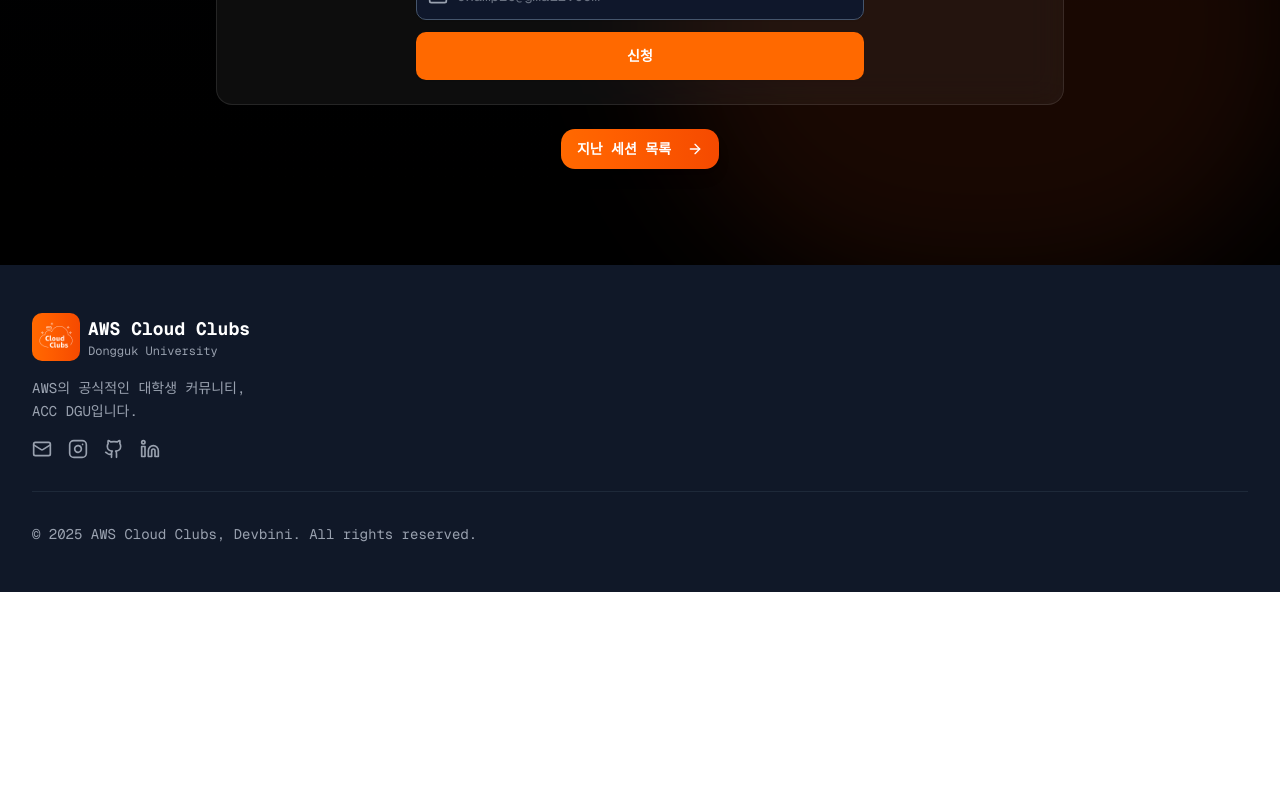
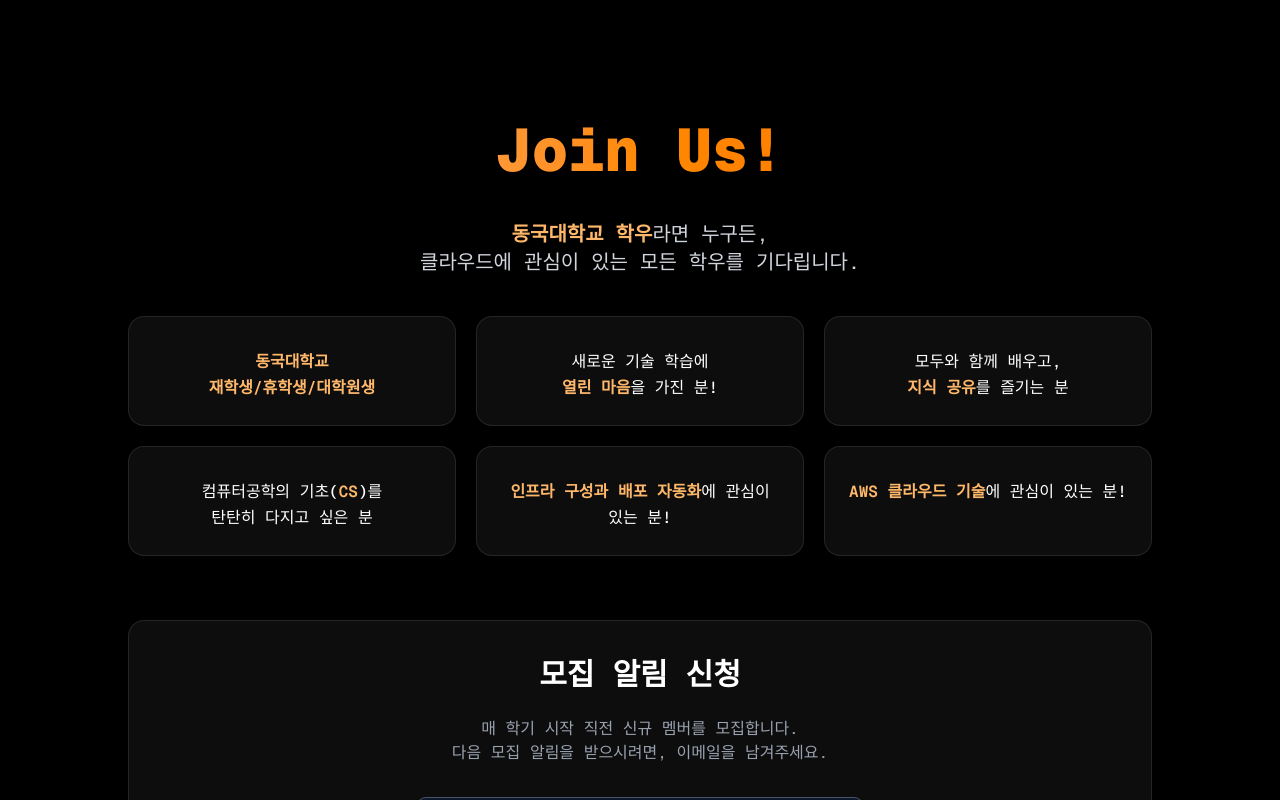
Before and after one commit to AWS-Student-Builder-Groups-at-DGU/web_for_dgu, a Next.js app: page / in a window 1280 px wide. Shown: the part 880-1680 px from the top of the page. Before the commit the page ends 1472 px from the top, so only its background shows below. Built offline with nearby package versions, Linux system fonts and the light colour scheme; no server answers.

Commit message:
feat: Join Us 관련 섹션 추가 (Hero)
타이틀과 모집 요건 일부 추가,
애니메이션 조건 변경 등

```diff
--- a/src/components/heroSection.tsx
+++ b/src/components/heroSection.tsx
@@ -12,6 +12,7 @@
   itemVariants,
 } from '@/components/lib/animation-variants';
 import { RecruitmentStatus } from '@/components/ui/recruitment-card';
+import { TargetStatus } from '@/components/ui/target-card';
 
 const features: { icon: ReactNode; title: string; description: string }[] = [
   {
@@ -51,17 +52,17 @@
 
   const handleMouseMove = (event: MouseEvent<HTMLDivElement>) => {
     if (!ref.current) return;
-
     const { left, top, width, height } = ref.current.getBoundingClientRect();
     mouseX.set((event.clientX - left) / width);
     mouseY.set((event.clientY - top) / height);
   };
 
   return (
+    <>
       <section
         ref={ref}
         onMouseMove={handleMouseMove}
-      className="min-h-screen flex flex-col justify-center items-center px-4 py-24 bg-gradient-to-b from-slate-900 to-black relative overflow-hidden"
+        className="min-h-screen w-full flex flex-col justify-center items-center px-4 py-24 bg-gradient-to-b from-slate-900 to-black relative overflow-hidden"
       >
         <div className="absolute inset-0 pointer-events-none">
           <motion.div
@@ -75,11 +76,12 @@
         </div>
 
         <motion.div
-        className="max-w-4xl mx-auto px-6 relative z-10 text-center"
+          className="max-w-4xl w-full mx-auto px-6 relative z-10 text-center"
           initial="hidden"
           animate="visible"
           variants={containerVariants}
         >
+          <div className="space-y-12">
             <div className="space-y-6">
               <motion.h1
                 className="text-5xl md:text-6xl font-black text-transparent bg-clip-text bg-gradient-to-r from-orange-300 via-orange-400 to-orange-500"
@@ -102,8 +104,12 @@
                 <br />
                 다양한 기술, 지식, 경험을 공유하는 것을 최우선으로 합니다.
               </motion.p>
+            </div>
 
-          <div className="grid md:grid-cols-2 gap-4 pt-8 max-w-4xl mx-auto">
+            <motion.div
+              className="grid md:grid-cols-2 gap-4 max-w-4xl mx-auto"
+              variants={itemVariants}
+            >
               {features.map((feature) => (
                 <FeatureCard
                   key={feature.title}
@@ -112,10 +118,6 @@
                   description={feature.description}
                 />
               ))}
-          </div>
-
-          <motion.div variants={itemVariants}>
-            <RecruitmentStatus />
             </motion.div>
 
             <motion.div
@@ -136,5 +138,13 @@
           </div>
         </motion.div>
       </section>
+
+      <section className="w-full bg-black px-4 py-24">
+        <div className="max-w-5xl mx-auto space-y-16 text-center">
+          <TargetStatus />
+          <RecruitmentStatus />
+        </div>
+      </section>
+    </>
   );
 }
--- a/src/components/ui/feature-card.tsx
+++ b/src/components/ui/feature-card.tsx
@@ -4,7 +4,7 @@
 import { itemVariants } from '@/components/lib/animation-variants';
 
 interface FeatureCardProps {
-  icon: React.ReactNode;
+  icon?: React.ReactNode; // icon을 선택적으로 변경
   title: string;
   children?: React.ReactNode;
   description?: string;
@@ -27,23 +27,27 @@
     >
       {textAlign === 'center' ? (
         <>
-          <div className="h-12 w-12 mx-auto mb-4 flex items-center justify-center">
-            {icon}
+          {icon && (
+            <div className="h-12 w-12 mx-auto mb-4 flex items-center justify-center">
+              {icon}
+            </div>
+          )}
+          <h3 className="text-lg font-semibold text-white mb-2">{title}</h3>
+          <div className="text-gray-400 text-sm leading-relaxed">
+            {description || children}
           </div>
-          <h3 className="text-lg font-semibold text-white mb-2">{title}</h3>
-          <p className="text-gray-400 text-sm leading-relaxed">
-            {description || children}
-          </p>
         </>
       ) : (
         <>
           <div className="flex items-center gap-4 mb-3">
-            <div className="flex items-center justify-center">{icon}</div>
+            {icon && (
+              <div className="flex items-center justify-center">{icon}</div>
+            )}
             <h3 className="text-xl font-bold text-white">{title}</h3>
           </div>
-          <p className="text-gray-400 text-sm leading-relaxed">
+          <div className="text-gray-400 text-sm leading-relaxed">
             {children || description}
-          </p>
+          </div>
         </>
       )}
     </motion.div>
--- a/src/components/ui/recruitment-card.tsx
+++ b/src/components/ui/recruitment-card.tsx
@@ -1,10 +1,22 @@
 'use client';
 
 import { useState, FormEvent } from 'react';
-import { motion } from 'framer-motion';
+import { motion, type Variants } from 'framer-motion';
 import { Button } from '@/components/ui/button';
 import { Input } from '@/components/ui/input';
 import { Mail, PartyPopper, Loader2 } from 'lucide-react';
+
+const formVariants: Variants = {
+  hidden: { opacity: 0, y: 20 },
+  visible: {
+    opacity: 1,
+    y: 0,
+    transition: {
+      duration: 0.6,
+      ease: 'easeOut',
+    },
+  },
+};
 
 export function RecruitmentStatus() {
   const [email, setEmail] = useState('');
@@ -24,11 +36,18 @@
       return;
     }
 
+    if (!SCRIPT_URL) {
+      console.error('Google Apps Script URL is not configured.');
+      setError('시스템 설정 오류입니다. 관리자에게 문의해주세요.');
+      setStatus('error');
+      return;
+    }
+
     setStatus('submitting');
     setError(null);
 
     try {
-      await fetch(SCRIPT_URL!, {
+      await fetch(SCRIPT_URL, {
         method: 'POST',
         mode: 'no-cors',
         headers: { 'Content-Type': 'application/json' },
@@ -47,9 +66,11 @@
   if (status === 'success') {
     return (
       <motion.div
-        initial={{ opacity: 0, y: 10 }}
-        animate={{ opacity: 1, y: 0 }}
-        className="w-full bg-green-500/10 border border-green-500/30 rounded-lg p-8 transition-all duration-300 hover:bg-green-500/20 text-center flex flex-col items-center gap-4 hover:scale-105"
+        variants={formVariants}
+        initial="hidden"
+        whileInView="visible"
+        viewport={{ once: true, amount: 0.3 }}
+        className="w-full bg-green-500/10 border border-green-500/30 rounded-2xl p-8 transition-all duration-300 hover:bg-green-500/20 text-center flex flex-col items-center gap-4 hover:scale-105"
       >
         <PartyPopper className="w-10 h-10 text-green-400" />
         <h3 className="text-xl font-bold text-white">🎉 신청 완료 🎉</h3>
@@ -62,15 +83,16 @@
 
   return (
     <motion.div
-      initial={{ opacity: 0, y: 10 }}
-      animate={{ opacity: 1, y: 0 }}
-      transition={{ delay: 0.5, duration: 0.5 }}
+      variants={formVariants}
+      initial="hidden"
+      whileInView="visible"
+      viewport={{ once: true, amount: 0.3 }}
       className={`bg-white/5 backdrop-blur-lg rounded-2xl p-6 border border-white/10 transition-all duration-300 hover:bg-white/10 hover:border-white/20 hover:scale-105`}
     >
       <div className="flex flex-col items-center text-center gap-6">
         <div>
           <h3 className="text-3xl font-bold text-white mt-3 mb-6">
-            1기 모집이 종료되었습니다.
+            모집 알림 신청
           </h3>
           <div className="text-gray-400 text-l mb-2">
             <p>매 학기 시작 직전 신규 멤버를 모집합니다.</p>
--- /dev/null
+++ b/src/components/ui/target-card.tsx
@@ -0,0 +1,130 @@
+'use client';
+
+import { motion, type Variants } from 'framer-motion';
+import { FeatureCard } from '@/components/ui/feature-card';
+import { ReactNode } from 'react';
+import { itemVariants } from '@/components/lib/animation-variants';
+
+const containerVariants: Variants = {
+  hidden: { opacity: 0 },
+  visible: {
+    opacity: 1,
+    transition: {
+      staggerChildren: 0.08,
+    },
+  },
+};
+
+const cardItemVariants: Variants = {
+  hidden: { y: 20, opacity: 0 },
+  visible: {
+    y: 0,
+    opacity: 1,
+    transition: {
+      type: 'spring',
+      stiffness: 100,
+    },
+  },
+};
+
+const Highlight = ({ children }: { children: ReactNode }) => (
+  <span className="font-semibold text-orange-300">{children}</span>
+);
+
+const audienceItems: { id: number; content: ReactNode }[] = [
+  {
+    id: 1,
+    content: (
+      <>
+        <Highlight>
+          동국대학교
+          <br />
+          재학생/휴학생/대학원생
+        </Highlight>
+      </>
+    ),
+  },
+  {
+    id: 2,
+    content: (
+      <>
+        새로운 기술 학습에 <br />
+        <Highlight>열린 마음</Highlight>을 가진 분!
+      </>
+    ),
+  },
+  {
+    id: 3,
+    content: (
+      <>
+        모두와 함께 배우고,
+        <br /> <Highlight>지식 공유</Highlight>를 즐기는 분
+      </>
+    ),
+  },
+  {
+    id: 4,
+    content: (
+      <>
+        컴퓨터공학의 기초(<Highlight>CS</Highlight>)를 <br />
+        탄탄히 다지고 싶은 분
+      </>
+    ),
+  },
+  {
+    id: 5,
+    content: (
+      <>
+        <Highlight>인프라 구성과 배포 자동화</Highlight>에 관심이 있는 분!
+      </>
+    ),
+  },
+  {
+    id: 6,
+    content: (
+      <>
+        <Highlight>AWS 클라우드 기술</Highlight>에 관심이 있는 분!
+      </>
+    ),
+  },
+];
+
+export function TargetStatus() {
+  return (
+    <motion.section
+      initial="hidden"
+      whileInView="visible"
+      viewport={{ once: true, amount: 0.1 }}
+      variants={containerVariants}
+      className="w-full max-w-5xl mx-auto"
+    >
+      <h3 className="text-5xl md:text-6xl font-black text-transparent bg-clip-text bg-gradient-to-r from-orange-300 via-orange-400 to-orange-500 m-10">
+        Join Us!
+      </h3>
+      <motion.p
+        className="text-lg md:text-xl text-gray-300 max-w-3xl mx-auto mb-10"
+        variants={itemVariants}
+      >
+        <span className="font-semibold text-orange-300">동국대학교 학우</span>
+        라면 누구든, <br />
+        클라우드에 관심이 있는 모든 학우를 기다립니다.
+      </motion.p>
+
+      <div className="grid grid-cols-1 md:grid-cols-3 gap-5">
+        {audienceItems.map((item) => (
+          <motion.div
+            key={item.id}
+            variants={cardItemVariants}
+            className="h-full"
+          >
+            <FeatureCard title="" textAlign="center" className="h-full">
+              <p className="text-white font-medium text-base leading-relaxed">
+                {item.content}
+              </p>
+            </FeatureCard>
+          </motion.div>
+        ))}
+      </div>
+    </motion.section>
+  );
+}
```
Lines whose indentation alone changed are shown as unchanged.
